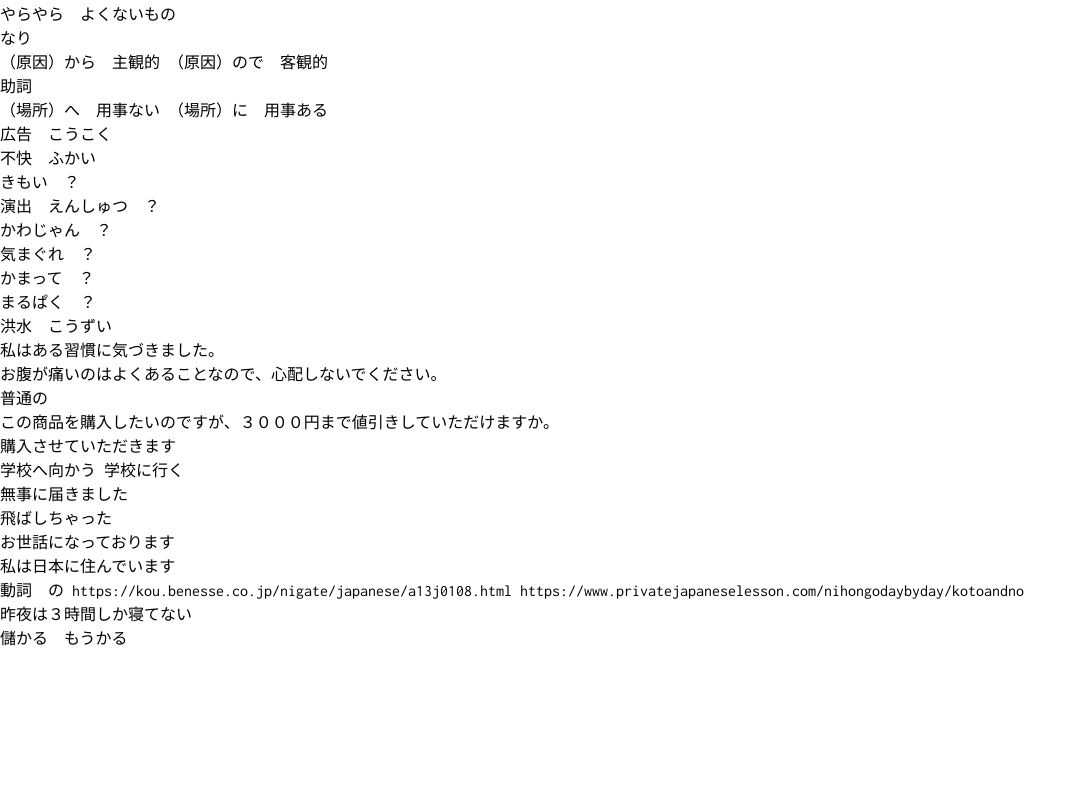
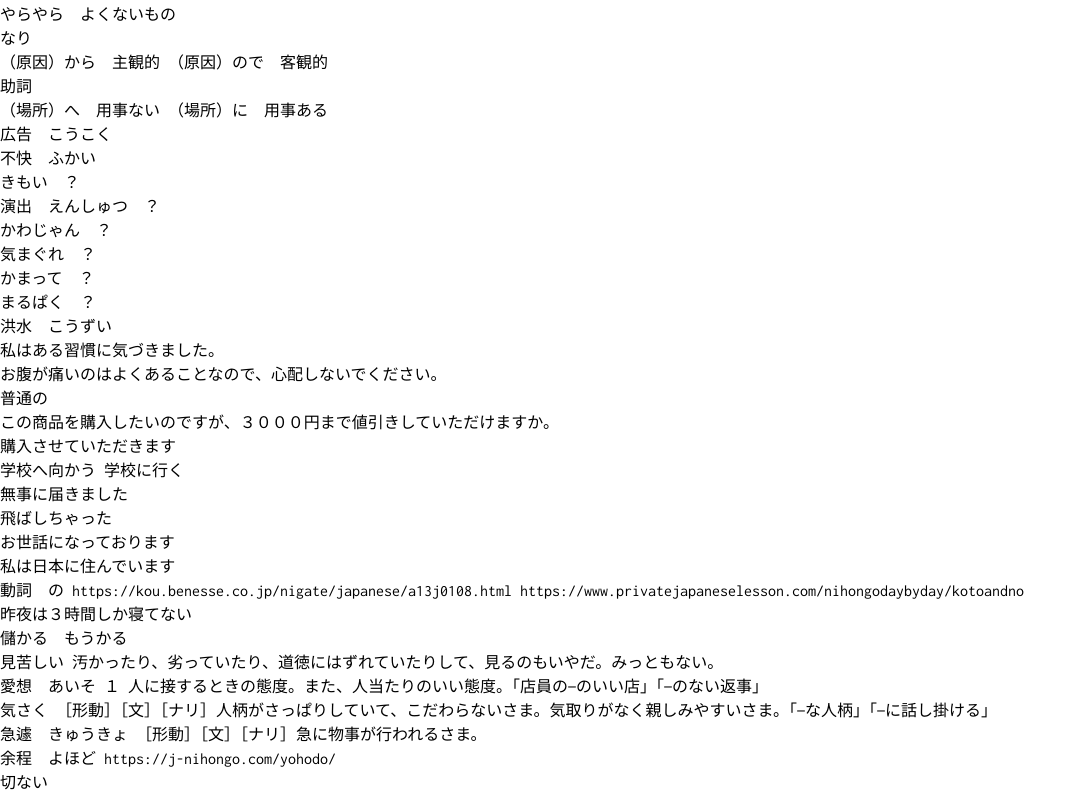
Before and after one commit to Ding-Fan/blog-nextra, a Next.js app: page /3resource/japanese in a window 1280 px wide. Shown: the part 2709-3504 px from the top of the page, without its empty margins (0-1087 px from the left). Before the commit the page ends 3360 px from the top, so only its background shows below. Built offline with nearby package versions, Linux system fonts and the light colour scheme; a web font is replaced by a local one.

Commit message:
feat: Add Japanese vocabulary and phrases to language resources

```diff
--- a/pages/3resource/japanese.mdx
+++ b/pages/3resource/japanese.mdx
@@ -311,3 +311,20 @@ https://www.privatejapaneselesson.com/nihongodaybyday/kotoandno
 昨夜は３時間しか寝てない
 
 儲かる　もうかる
+
+見苦しい
+汚かったり、劣っていたり、道徳にはずれていたりして、見るのもいやだ。みっともない。
+
+愛想　あいそ
+１ 人に接するときの態度。また、人当たりのいい態度。「店員の—のいい店」「—のない返事」
+
+気さく
+［形動］［文］［ナリ］人柄がさっぱりしていて、こだわらないさま。気取りがなく親しみやすいさま。「—な人柄」「—に話し掛ける」
+
+急遽　きゅうきょ
+［形動］［文］［ナリ］急に物事が行われるさま。
+
+余程　よほど
+https://j-nihongo.com/yohodo/
+
+切ない
--- /dev/null
+++ b/pages/3resource/japanese.topic.mdx
@@ -0,0 +1,7 @@
+# japanese topic
+
+## 運動会
+
+プログラム
+
+##
```
